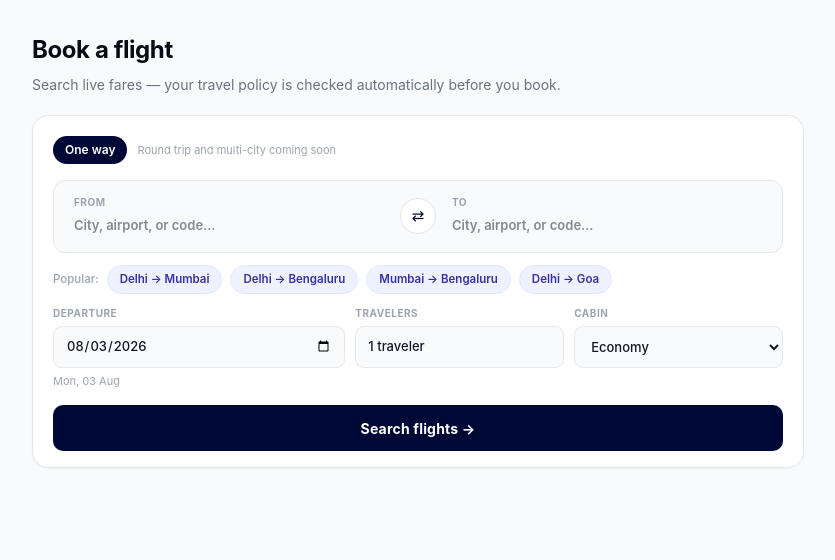
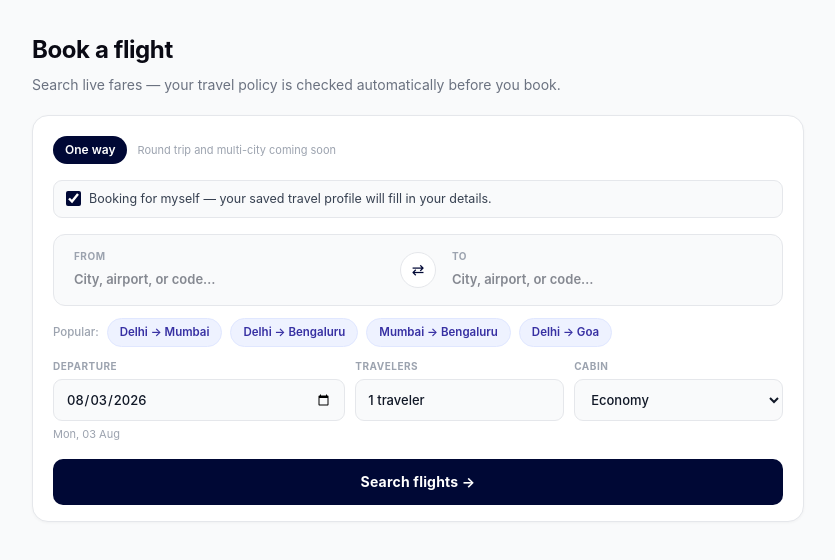
Before and after one commit to Godssidekick1/Corporate-Booking-Tool, a Next.js app: page /book/flights in a window 1280 px wide. Shown: the top 560 px of the page, without its empty margins (222-1057 px from the left). Built offline with nearby package versions, Linux system fonts and the light colour scheme.

Commit message:
adding guest booking, travllers profile autofill complete

```diff
--- a/app/book/flights/page.tsx
+++ b/app/book/flights/page.tsx
@@ -77,6 +77,12 @@ export default function BookFlightsSearchPage() {
   const [infant, setInfant] = useState(0)
   const [travelersOpen, setTravelersOpen] = useState(false)
   const [cabinPref, setCabinPref] = useState<'Economy' | 'Premium Economy' | 'Business' | 'First'>('Economy')
+  // Ticked by default — the common case is booking your own travel, and the
+  // passengers page autofills slot 1 from the traveler profile whenever this
+  // is true. Unticking it means "I'm booking for someone else," so slot 1
+  // stays blank for manual entry instead of silently filling in the current
+  // employee's own passport/DOB on a colleague's booking.
+  const [bookingForSelf, setBookingForSelf] = useState(true)
 
   // Shown only until the person has searched at least once, ever — after
   // that, the remembered origin/destination (below) is more useful than a
@@ -182,6 +188,7 @@ export default function BookFlightsSearchPage() {
       setResults(foundResults)
       setHasSearched(true)
       searchPreferences.saveLastSearch({ origin, destination, adult, child, infant, cabinPref })
+      flowStorage.setGuestBooking(!bookingForSelf)
 
       // Save results + search context to sessionStorage so /book/price/[flightKey]
       // can look up the exact result the user picked without re-searching, and
@@ -237,6 +244,20 @@ export default function BookFlightsSearchPage() {
             <span style={s.tripTypePill}>One way</span>
             <span style={s.tripTypeMuted}>Round trip and multi-city coming soon</span>
           </div>
+
+          <label style={s.selfToggleRow}>
+            <input
+              type="checkbox"
+              checked={bookingForSelf}
+              onChange={e => setBookingForSelf(e.target.checked)}
+              style={s.selfToggleCheckbox}
+            />
+            <span style={s.selfToggleText}>
+              {bookingForSelf
+                ? 'Booking for myself — your saved travel profile will fill in your details.'
+                : 'Booking for someone else — enter their details manually.'}
+            </span>
+          </label>
 
           <div style={s.routeFieldsWrap}>
             <div style={s.routeFields}>
@@ -594,6 +615,13 @@ const s: Record<string, React.CSSProperties> = {
   tripTypePill: { fontSize: '12px', fontWeight: 600, color: '#fff', background: '#000835', padding: '5px 12px', borderRadius: '999px' },
   tripTypeMuted: { fontSize: '11px', color: '#9CA3AF' },
 
+  selfToggleRow: {
+    display: 'flex', alignItems: 'center', gap: '8px', marginBottom: '16px',
+    padding: '9px 12px', background: '#F9FAFB', border: '1px solid #E5E7EB', borderRadius: '9px', cursor: 'pointer',
+  },
+  selfToggleCheckbox: { width: '15px', height: '15px', flexShrink: 0, cursor: 'pointer', accentColor: '#000835' },
+  selfToggleText: { fontSize: '12.5px', color: '#374151', lineHeight: 1.4 },
+
   routeFieldsWrap: { display: 'flex', flexDirection: 'column', gap: '12px', marginBottom: '16px' },
   routeFields: { display: 'flex', alignItems: 'center', gap: '0', position: 'relative', background: '#F9FAFB', border: '1px solid #E5E7EB', borderRadius: '12px', padding: '4px' },
   routeField: { flex: 1, display: 'flex', flexDirection: 'column', gap: '2px', padding: '10px 16px' },
--- a/app/dashboard/page.tsx
+++ b/app/dashboard/page.tsx
@@ -183,6 +183,9 @@ export default function DashboardPage() {
         </div>
 
         <div style={s.navFooter}>
+          <a href="/profile" style={s.travelProfileLink}>
+            ✈ My travel profile
+          </a>
           <div style={s.userInfo}>
             <div style={s.userAvatar}>{firstName[0]}</div>
             <div>
@@ -383,6 +386,10 @@ const s: Record<string, React.CSSProperties> = {
   navItems: { display: 'flex', flexDirection: 'column', gap: '1px' },
   navItem: { display: 'block', padding: '8px 10px', borderRadius: '6px', fontSize: '13px', textDecoration: 'none', transition: 'all 0.15s' },
   navFooter: { borderTop: '1px solid rgba(255,255,255,0.07)', paddingTop: '14px' },
+  travelProfileLink: {
+    display: 'block', fontSize: '12px', color: 'rgba(255,255,255,0.55)', textDecoration: 'none',
+    marginBottom: '12px', padding: '6px 2px',
+  },
   userInfo: { display: 'flex', alignItems: 'center', gap: '9px', marginBottom: '10px' },
   userAvatar: {
     width: '30px', height: '30px', borderRadius: '50%',
```
